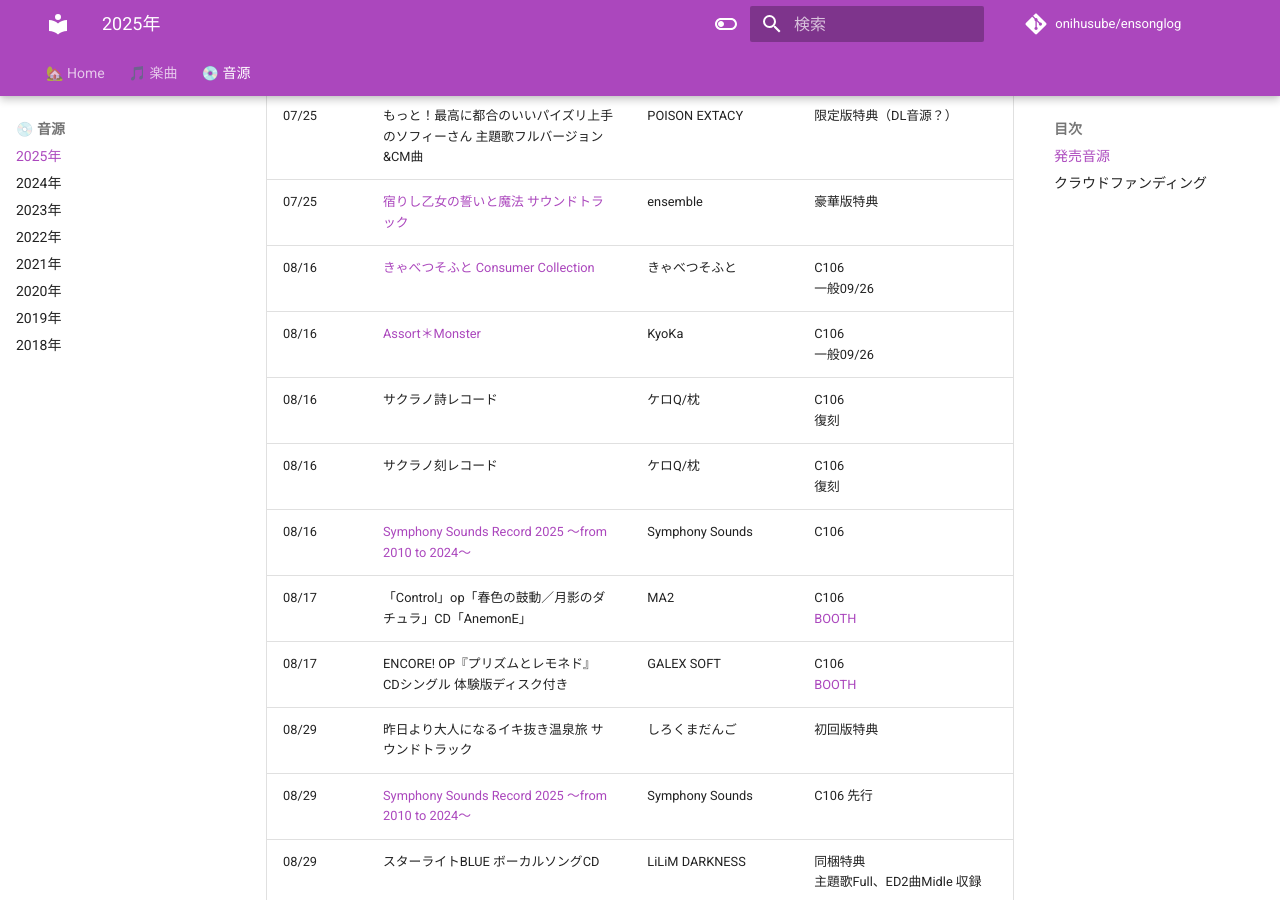
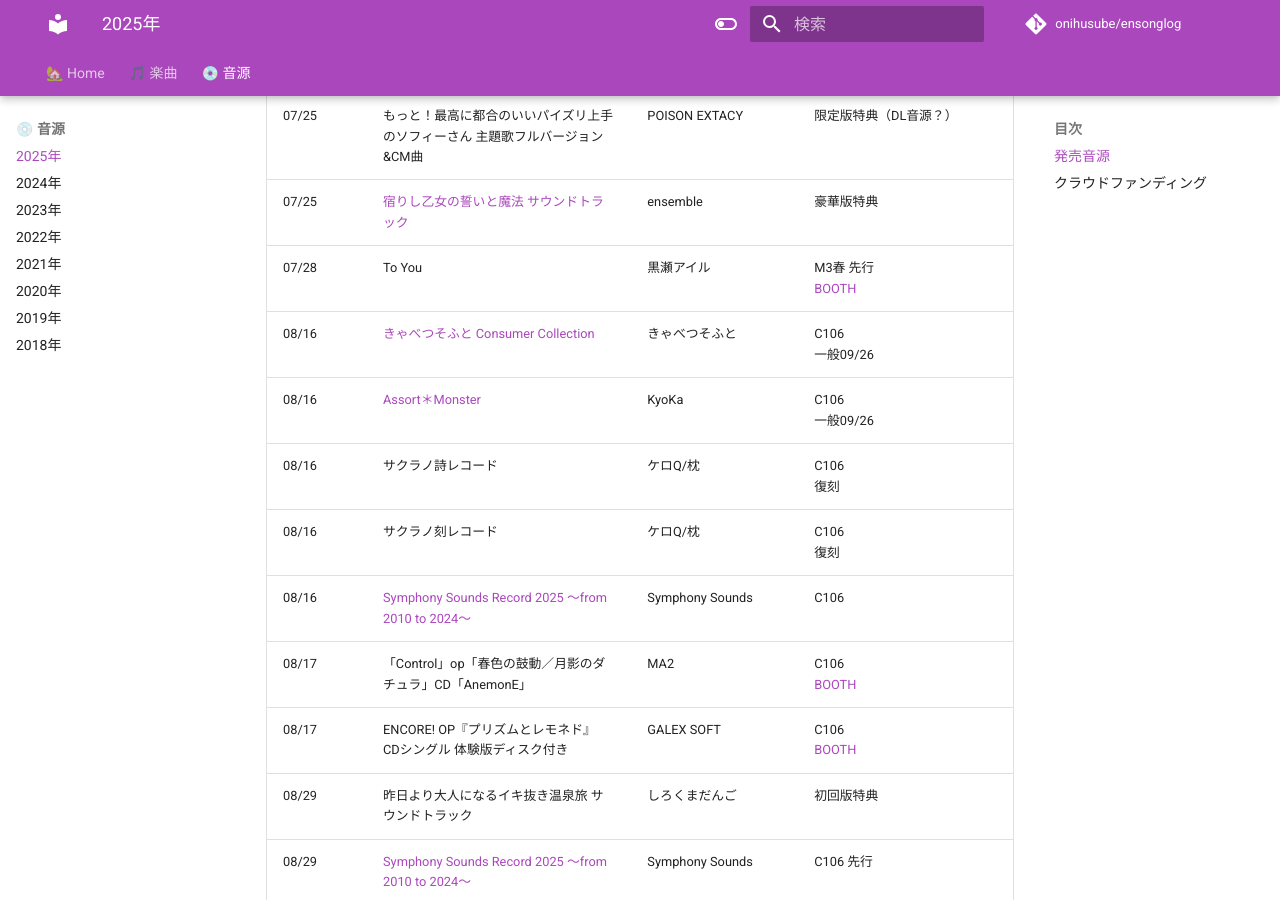
Before and after one commit to onihusube/ensonglog, an MkDocs documentation site: the page built from docs/2025/音源.md, in a window 1280 px wide and 900 px high, scrolled down 8471 px. Built offline with MkDocs 1.6.1 and Material for MkDocs 9.7.7, drawn with Linux system fonts in a browser that asks for light colours; comment, search, counter and statistics services are not loaded.

Commit message:
To You | 黒瀬アイル booth追加

```diff
--- a/docs/2025/音源.md
+++ b/docs/2025/音源.md
@@ -131,6 +131,7 @@ search:
 | 07/25 | [HOOKSOFT Vocal Cover Collectin Vol.2](./音源個別/HOOKSOFT%20Vocal%20Cover%20Collectin%20Vol.2.md) | HOOKSOFT |  |
 | 07/25 | もっと！最高に都合のいいパイズリ上手のソフィーさん 主題歌フルバージョン&CM曲 | POISON EXTACY | 限定版特典（DL音源？） |
 | 07/25 | [宿りし乙女の誓いと魔法 サウンドトラック](./音源個別/宿りし乙女の誓いと魔法%20サウンドトラック.md) | ensemble | 豪華版特典 |
+| 07/28 | To You | 黒瀬アイル | M3春 先行 </br> [BOOTH](https://aislekurose.booth.pm/items/7134229) |
 | 08/16 | [きゃべつそふと Consumer Collection](./音源個別/きゃべつそふと%20Consumer%20Collection.md) | きゃべつそふと | C106 </br> 一般09/26 |
 | 08/16 | [Assort＊Monster](./音源個別/Assort＊Monster.md) | KyoKa | C106 </br> 一般09/26 |
 | 08/16 | サクラノ詩レコード | ケロQ/枕 | C106 </br> 復刻 |
```
